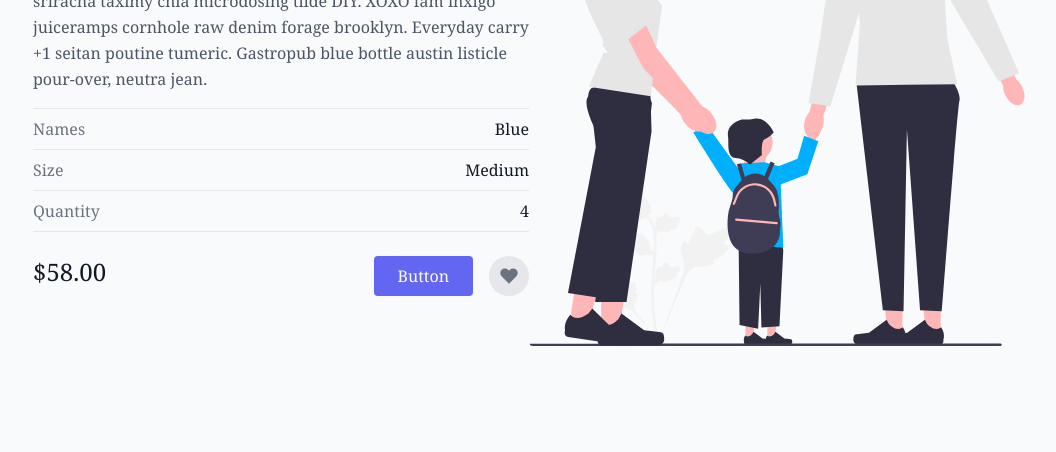
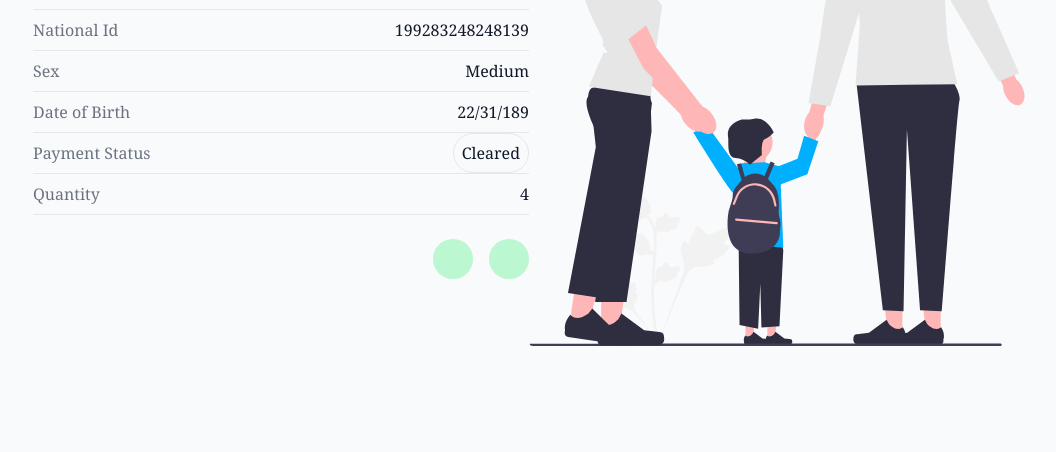
Before and after one commit to danielerat/FingerprintAuthentication, a Django app: template patients/templates/patients/household_member.html in a window 1280 px wide. Shown: the part 348-800 px from the top of the page, without its empty margins (111-1167 px from the left). Run offline with Django 3.2, Linux system fonts and the light colour scheme; the template is opened without the code that fills it, so the values that code supplies are empty; some libraries are stand-ins or nearby versions.

Commit message:
Adding single family member display

```diff
--- a/patients/templates/patients/household.html
+++ b/patients/templates/patients/household.html
@@ -71,7 +71,7 @@
                   class="whitespace-nowrap px-4 py-5 font-medium text-gray-900"
                 >
                   <i
-                    class="fa-solid fa-house rounded-full text-sm bg-blue-400 p-1 text-white"
+                    class="fa-brands fa-hire-a-helper rounded-full bg-blue-400 p-1 text-white"
                   ></i>
 
                   John Doe Damalover
--- a/patients/templates/patients/household_member.html
+++ b/patients/templates/patients/household_member.html
@@ -9,61 +9,47 @@
         <h1 class="text-gray-900 text-3xl title-font font-medium mb-4">
           Name Of the Family
         </h1>
-        <div class="flex mb-4">
-          <a
-            class="flex-grow text-indigo-500 border-b-2 border-indigo-500 py-2 text-lg px-1"
-          >
-            Description
-          </a>
-          <a class="flex-grow border-b-2 border-gray-300 py-2 text-lg px-1">
-            Reviews
-          </a>
-          <a class="flex-grow border-b-2 border-gray-300 py-2 text-lg px-1">
-            Details
-          </a>
-        </div>
+
         <p class="leading-relaxed mb-4">
           Fam locavore kickstarter distillery. Mixtape chillwave tumeric
-          sriracha taximy chia microdosing tilde DIY. XOXO fam inxigo juiceramps
-          cornhole raw denim forage brooklyn. Everyday carry +1 seitan poutine
-          tumeric. Gastropub blue bottle austin listicle pour-over, neutra jean.
+          sriracha taximy chia microdosing tilde DIY. XOXO fam
         </p>
         <div class="flex border-t border-gray-200 py-2">
           <span class="text-gray-500">Names</span>
-          <span class="ml-auto text-gray-900">Blue</span>
+          <span class="ml-auto text-gray-900">Mumbere Carlos James</span>
         </div>
         <div class="flex border-t border-gray-200 py-2">
-          <span class="text-gray-500">Size</span>
+          <span class="text-gray-500">National Id</span>
+          <span class="ml-auto text-gray-900">199283248248139</span>
+        </div>
+        <div class="flex border-t border-gray-200 py-2">
+          <span class="text-gray-500">Sex</span>
           <span class="ml-auto text-gray-900">Medium</span>
+        </div>
+        <div class="flex border-t border-gray-200 py-2">
+          <span class="text-gray-500">Date of Birth</span>
+          <span class="ml-auto text-gray-900">22/31/189</span>
+        </div>
+        <div class="flex border-t border-gray-200 py-2">
+          <span class="text-gray-500">Payment Status</span>
+          <span class="ml-auto text-gray-900">
+            <span class="rounded-full border bg-site-green-5 p-2">Cleared</span>
+          </span>
         </div>
         <div class="flex border-t border-b mb-6 border-gray-200 py-2">
           <span class="text-gray-500">Quantity</span>
           <span class="ml-auto text-gray-900">4</span>
         </div>
-        <div class="flex">
-          <span class="title-font font-medium text-2xl text-gray-900">
-            $58.00
-          </span>
+        <div class="flex justify-end">
           <button
-            class="flex ml-auto text-white bg-indigo-500 border-0 py-2 px-6 focus:outline-none hover:bg-indigo-600 rounded"
+            class="rounded-full w-10 h-10 bg-green-200 p-2 border-0 inline-flex items-center justify-center text-gray-500 ml-4"
           >
-            Button
+            <i class="fa-solid fa-user-gear text-blue-500"></i>
           </button>
           <button
-            class="rounded-full w-10 h-10 bg-gray-200 p-0 border-0 inline-flex items-center justify-center text-gray-500 ml-4"
+            class="rounded-full w-10 h-10 bg-green-200 p-2 border-0 inline-flex items-center justify-center text-gray-500 ml-4"
           >
-            <svg
-              fill="currentColor"
-              stroke-linecap="round"
-              stroke-linejoin="round"
-              stroke-width="2"
-              class="w-5 h-5"
-              viewBox="0 0 24 24"
-            >
-              <path
-                d="M20.84 4.61a5.5 5.5 0 00-7.78 0L12 5.67l-1.06-1.06a5.5 5.5 0 00-7.78 7.78l1.06 1.06L12 21.23l7.78-7.78 1.06-1.06a5.5 5.5 0 000-7.78z"
-              ></path>
-            </svg>
+            <i class="fa-solid fa-fingerprint text-blue-500"></i>
           </button>
         </div>
       </div>
--- a/static/css/css.css
+++ b/static/css/css.css
@@ -20,3 +20,7 @@
 .tab-content.active {
   display: block;
 }
+
+.tabs .active {
+  border-bottom: 2px solid rgb(13, 151, 151);
+}
--- a/templates/nav.html
+++ b/templates/nav.html
@@ -39,13 +39,11 @@
         <li><a href="#">Contact</a></li>
       </ul>
 
-      <div
-        class="bg-gray-800 rounded-full py-2 px-4 text-gray-800 flex items-center"
-      >
+      <div class="rounded-full py-2 px-4 text-gray-800 flex items-center">
         <img
           src="{% static 'images/profile.svg' %}"
           alt="Profile Image"
-          class="w-8 h-8 rounded-full mr-5"
+          class="w-8 h-8 rounded-full border-2 mr-5"
         />
         <div>
           <div class="font-bold">John Doe</div>
```
Also changed, not shown: theme/static_src/tailwind.config.js (+42 -9 lines).
